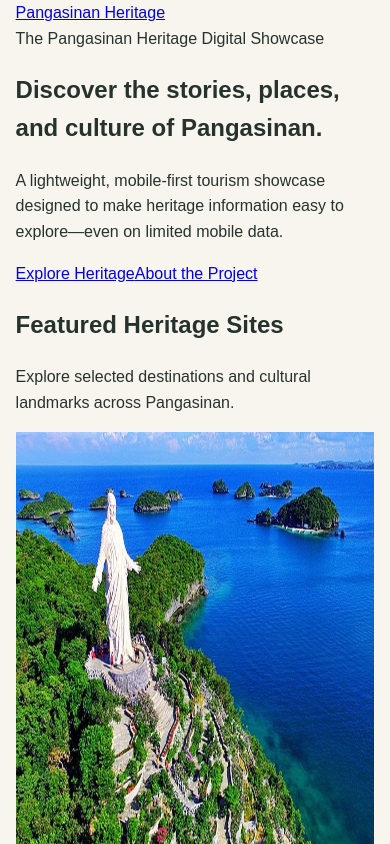
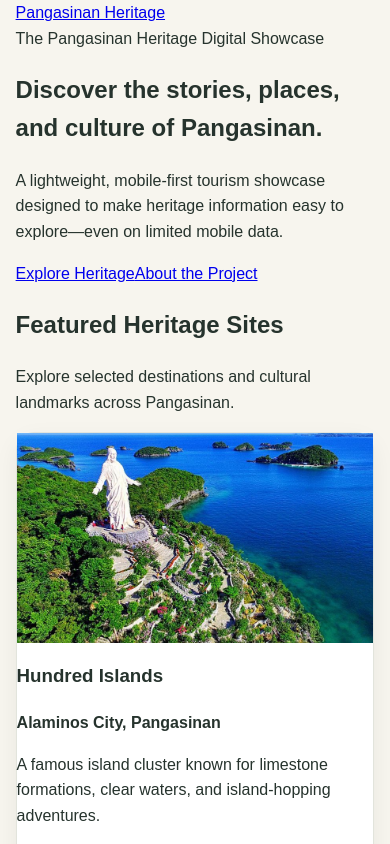
Before and after one commit to cjeomolina40-ops/Activity-1.1-Molina-JohnJeo, a Next.js app: page / in a window 390 px wide. Shown: the top 844 px of the page. Built offline with nearby package versions, Linux system fonts and the light colour scheme.

Commit message:
Added heritage gallery page

```diff
--- a/app/globals.css
+++ b/app/globals.css
@@ -132,3 +132,45 @@ main {
     scroll-behavior: auto !important;
   }
 }
+.heritage-image {
+  width: 100%;
+  height: 190px;
+  object-fit: cover;
+  border-radius: 0;
+}
+
+@media (max-width: 800px) {
+  .heritage-image {
+    height: 190px;
+  }
+}
+
+@media (max-width: 560px) {
+  .heritage-image {
+    height: 210px;
+  }
+}
+.heritage-image {
+  width: 100%;
+  height: 190px;
+  object-fit: cover;
+  border-radius: 0;
+}
+
+@media (max-width: 800px) {
+  .heritage-image {
+    height: 190px;
+  }
+}
+
+@media (max-width: 560px) {
+  .heritage-image {
+    height: 210px;
+  }
+}
+.card {
+  background: var(--card);
+  border: 1px solid var(--border);
+  border-radius: var(--radius);
+  box-shadow: 0 8px 24px rgba(0, 0, 0, 0.06);
+}
```
